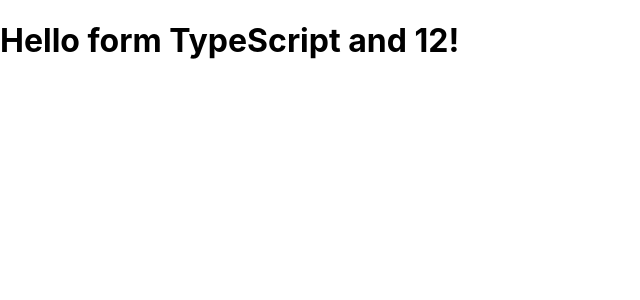
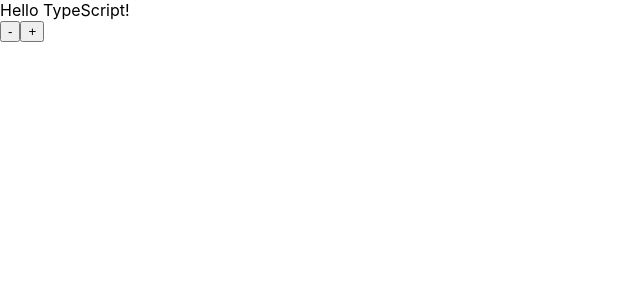
Before and after one commit to samwangdd/ts-app, a React (Create React App) app: page / in a window 1280 px wide. Shown: the top 300 px of the page, without its empty margins (0-640 px from the left). Built offline with nearby package versions, Linux system fonts and the light colour scheme.

Commit message:
feat: modify

```diff
--- a/src/components/Hello.tsx
+++ b/src/components/Hello.tsx
@@ -1,60 +1,65 @@
-import React from 'react';
+import * as React from 'react';
 
-export interface Person {
-  readonly name: string;
-  age?: string;
-  [propsName: string]: any;
+export interface Props {
+  name: string;
+  enthusiasmLevel?: number;
 }
 
-interface NumArray {
-  [index: number]: number;
+interface State {
+  currentEnthusiasm: number;
 }
 
-let tom: Person = {
-  name: 'abc',
-  // age: [1, 2],
-  height: '22',
-};
+class Hello extends React.Component<Props, State> {
+  constructor(props: Props) {
+    super(props);
+    this.state = { currentEnthusiasm: props.enthusiasmLevel || 1 };
+  }
 
-// tom.name = 'yy'
-enum Color {
-  Red,
-  Gre,
-  Blue = 'red'.length,
-}
+  onIncrement = () => {
+    this.updateEnthusiasmLevel(this.state.currentEnthusiasm + 1);
+  };
+  onDecrement = () => {
+    this.updateEnthusiasmLevel(this.state.currentEnthusiasm - 1);
+  };
 
-class Animal {
-  /* constructor(name: string) {
-    this.name = name;
-  } */
-  public name: string;
-  public constructor(name: string) {
-    this.name = name;
-  }
-  sayHi(): string {
-    return `My name is ${this.name}`;
+  updateEnthusiasmLevel = (currentEnthusiasm: number) => {
+    this.setState({ currentEnthusiasm });
+  };
+
+  render() {
+    const { name, enthusiasmLevel = 1 } = this.props;
+
+    if (enthusiasmLevel <= 0) {
+      throw new Error('you could be a little more enthusiastic. :D');
+    }
+    return (
+      <div className="hello">
+        <div className="greeting">
+          Hello {name + getExclamationMarks(this.state.currentEnthusiasm)}
+        </div>
+        <button onClick={this.onDecrement}>-</button>
+        <button onClick={this.onIncrement}>+</button>
+      </div>
+    );
   }
 }
 
-let a: Animal = new Animal('Jack');
-// a.name = 'Tom';
+/* function Hello({ name, enthusiasmLevel = 1 }: Props) {
+  if (enthusiasmLevel <= 0) {
+    throw new Error('you could be a little more enthusiastic. :D');
+  }
 
-class Cat extends Animal {
-  constructor(name: string) {
-    super(name);
-    console.log(this.name);
-  }
+  return (
+    <div className="hello">
+      <div className="greeting">
+        Hello {name + getExclamationMarks(enthusiasmLevel)}
+      </div>
+    </div>
+  );
+} */
+
+export default Hello;
+
+function getExclamationMarks(numChars: number) {
+  return Array(numChars + 1).join('!');
 }
-
-let C = new Cat('Tom');
-console.log('C.sayHi() :', C.name);
-
-export class Hello extends React.Component<Person, {}> {
-  render() {
-    return (
-      <h1>
-        Hello form {this.props.name} and {this.props.age}!
-      </h1>
-    );
-  }
-}
--- a/src/index.tsx
+++ b/src/index.tsx
@@ -2,10 +2,10 @@
 import ReactDOM from 'react-dom';
 import './index.css';
 // import App from './App';
-import { Hello } from './components/Hello';
+import Hello from './components/Hello';
 import * as serviceWorker from './serviceWorker';
 
-ReactDOM.render(<Hello name="TypeScript" age="12" />, document.getElementById('root'));
+ReactDOM.render(<Hello name="TypeScript" />, document.getElementById('root'));
 
 // If you want your app to work offline and load faster, you can change
 // unregister() to register() below. Note this comes with some pitfalls.
```
Also changed, not shown: src/gretter.ts (deleted, +0 -22 lines).
